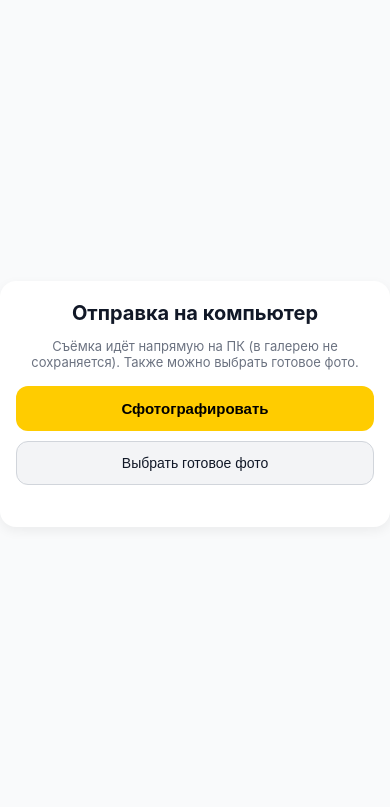
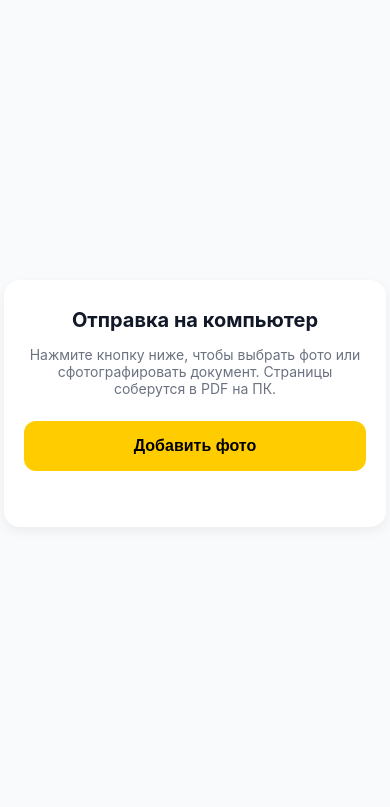
Before and after one commit to SarvinozSafarova/qr-pdf-service, a FastAPI app: page /m/1 in a window 390 px wide. Shown: the top 807 px of the page. Run offline with FastAPI, Linux system fonts and the light colour scheme.

Commit message:
Update mobile.html

```diff
--- a/templates/mobile.html
+++ b/templates/mobile.html
@@ -10,87 +10,53 @@
             background: #f9fafb;
             color: #111827;
             margin: 0;
-            padding: 16px;
+            padding: 24px;
             display: flex;
             flex-direction: column;
             align-items: center;
             justify-content: center;
-            min-height: 92vh;
+            min-height: 90vh;
             text-align: center;
         }
         .card {
             background: #fff;
             border-radius: 16px;
-            padding: 20px 16px;
+            padding: 28px 20px;
             width: 100%;
-            max-width: 440px;
+            max-width: 400px;
             box-shadow: 0 4px 12px rgba(0,0,0,0.06);
         }
         h1 {
             font-size: 20px;
             margin-top: 0;
-            margin-bottom: 6px;
+            margin-bottom: 10px;
         }
         p {
-            font-size: 13px;
+            font-size: 14px;
             color: #6b7280;
-            margin-bottom: 16px;
+            margin-bottom: 24px;
         }
-        .btn-yellow {
+        .btn-upload {
             background: #ffcc00;
             color: #000;
             border: none;
             border-radius: 12px;
-            padding: 14px 18px;
-            font-size: 15px;
+            padding: 16px 24px;
+            font-size: 16px;
             font-weight: 600;
             width: 100%;
             cursor: pointer;
-            margin-bottom: 10px;
-        }
-        .btn-secondary {
-            background: #f3f4f6;
-            color: #111827;
-            border: 1px solid #d1d5db;
-            border-radius: 12px;
-            padding: 13px 18px;
-            font-size: 14px;
-            font-weight: 500;
-            width: 100%;
-            cursor: pointer;
-            margin-bottom: 10px;
-        }
-        #cameraBox {
-            display: none;
-            margin-top: 10px;
-            margin-bottom: 10px;
-        }
-        video {
-            width: 100%;
-            border-radius: 12px;
-            background: #000;
-            max-height: 420px;
-            object-fit: contain;
-        }
-        .cam-tip {
-            font-size: 12px;
-            color: #4b5563;
-            margin-top: 6px;
-        }
-        .cam-actions {
-            display: flex;
-            gap: 10px;
-            margin-top: 10px;
+            margin-bottom: 12px;
         }
         .status {
-            margin-top: 12px;
-            font-size: 14px;
+            margin-top: 16px;
+            font-size: 15px;
             font-weight: 500;
             color: #059669;
         }
         .loader {
             display: none;
-            margin-top: 10px;
+            margin-top: 14px;
             color: #d97706;
             font-size: 14px;
         }
@@ -100,26 +66,14 @@
 
 <div class="card">
     <h1>Отправка на компьютер</h1>
-    <p>Съёмка идёт напрямую на ПК (в галерею не сохраняется). Также можно выбрать готовое фото.</p>
-
-    <button class="btn-yellow" onclick="openCamera()">Сфотографировать</button>
+    <p>Нажмите кнопку ниже, чтобы выбрать фото или сфотографировать документ. Страницы соберутся в PDF на ПК.</p>
 
     <input type="file" id="mobileInput" accept="image/*" multiple style="display: none;">
-    <button class="btn-secondary" onclick="document.getElementById('mobileInput').click()">
-        Выбрать готовое фото
+    <button class="btn-upload" onclick="document.getElementById('mobileInput').click()">
+        Добавить фото
     </button>
 
-    <div id="cameraBox">
-        <video id="video" autoplay playsinline></video>
-        <div class="cam-tip">Держите телефон ровно над листом и подождите 1–2 сек, пока сфокусируется текст</div>
-        <canvas id="canvas" style="display: none;"></canvas>
-        <div class="cam-actions">
-            <button class="btn-yellow" style="margin-bottom: 0;" onclick="takePhoto()">Снять и отправить</button>
-            <button class="btn-secondary" style="margin-bottom: 0;" onclick="closeCamera()">Закрыть</button>
-        </div>
-    </div>
-
-    <div id="loader" class="loader">Отправка и обработка документа...</div>
+    <div id="loader" class="loader">Отправка и сборка страницы...</div>
     <div id="status" class="status"></div>
 </div>
 
@@ -128,79 +82,16 @@
     const input = document.getElementById('mobileInput');
     const loader = document.getElementById('loader');
     const status = document.getElementById('status');
-    const cameraBox = document.getElementById('cameraBox');
-    const video = document.getElementById('video');
-    const canvas = document.getElementById('canvas');
-    let stream = null;
-
-    async function openCamera() {
-        status.textContent = '';
-        try {
-            stream = await navigator.mediaDevices.getUserMedia({
-                video: {
-                    facingMode: { ideal: "environment" },
-                    width: { ideal: 3840 },
-                    height: { ideal: 2160 },
-                    focusMode: { ideal: "continuous" }
-                },
-                audio: false
-            });
-            video.srcObject = stream;
-            cameraBox.style.display = 'block';
-        } catch (err) {
-            try {
-                stream = await navigator.mediaDevices.getUserMedia({
-                    video: { facingMode: { ideal: "environment" } },
-                    audio: false
-                });
-                video.srcObject = stream;
-                cameraBox.style.display = 'block';
-            } catch (err2) {
-                status.style.color = '#dc2626';
-                status.textContent = 'Не удалось открыть камеру. Разрешите доступ к камере в настройках браузера.';
-            }
-        }
-    }
-
-    function closeCamera() {
-        if (stream) {
-            stream.getTracks().forEach(track => track.stop());
-            stream = null;
-        }
-        cameraBox.style.display = 'none';
-    }
-
-    async function takePhoto() {
-        if (!video.videoWidth || !video.videoHeight) return;
-
-        canvas.width = video.videoWidth;
-        canvas.height = video.videoHeight;
-        const ctx = canvas.getContext('2d');
-        ctx.imageSmoothingEnabled = true;
-        ctx.imageSmoothingQuality = "high";
-        ctx.drawImage(video, 0, 0, canvas.width, canvas.height);
-
-        canvas.toBlob(async (blob) => {
-            if (!blob) return;
-            const file = new File([blob], "camera_photo.jpg", { type: "image/jpeg" });
-            await sendFiles([file]);
-        }, "image/jpeg", 0.95);
-    }
 
     input.addEventListener('change', async (e) => {
         if (!e.target.files.length) return;
-        const files = Array.from(e.target.files);
-        input.value = '';
-        await sendFiles(files);
-    });
 
-    async function sendFiles(files) {
         loader.style.display = 'block';
         status.style.color = '#059669';
         status.textContent = '';
 
         const formData = new FormData();
-        for (const file of files) {
+        for (const file of e.target.files) {
             formData.append('files', file);
         }
 
@@ -217,14 +108,15 @@
                 status.textContent = `Отправлено фото: ${data.uploaded} шт. Можно добавить ещё!`;
             } else {
                 status.style.color = '#dc2626';
-                status.textContent = 'Не удалось обработать фото. Попробуйте ещё раз.';
+                status.textContent = 'Не удалось обработать фото. Попробуйте другое фото.';
             }
+            input.value = '';
         } catch (err) {
             loader.style.display = 'none';
             status.style.color = '#dc2626';
             status.textContent = 'Ошибка при отправке. Проверьте интернет и попробуйте снова.';
         }
-    }
+    });
 </script>
 
 </body>
```
